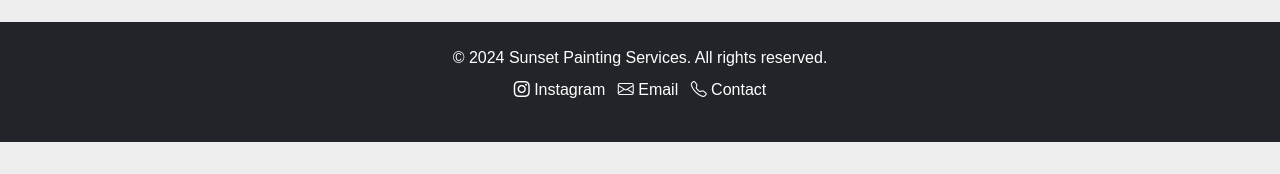
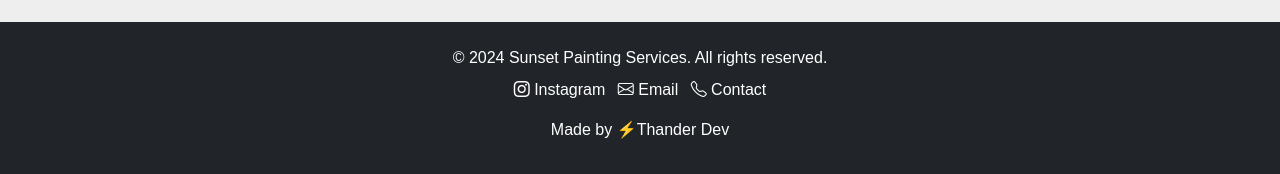
Before and after one commit to thanderOliveira/sunset-painting, a website: page index.html in a window 1280 px wide. Shown: the part 4179-4353 px from the top of the page. Before the commit the page ends 4321 px from the top, so only its background shows below. Drawn offline with nearby package versions, Linux system fonts and the light colour scheme; a web font is replaced by a local one.

Commit message:
adding "made by"

```diff
--- a/index.html
+++ b/index.html
@@ -321,6 +321,7 @@
                     </a>
                 </li>
             </ul>
+            <p class="mb-2">Made by <a href="mailto:thanderoliveira@gmail.com" class="text-white text-decoration-none" target="_blank">&#9889;Thander Dev</a></p>
         </div>
     </footer>
 
```
